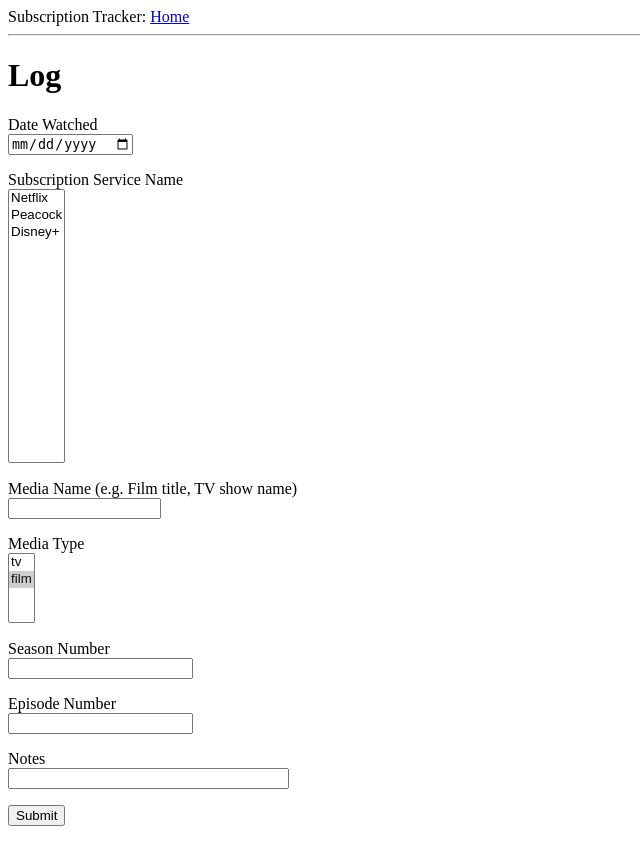
After one commit to feliciatrinh/subscriptions, a Flask app: page /log in a window 1280 px wide. The commit adds this page. Shown: the whole page, without its empty margins (0-640 px from the left). Run offline with Flask 3, Linux system fonts and the light colour scheme.

Commit message:
Added log form, fixed cost decimal

```diff
--- a/application/forms.py
+++ b/application/forms.py
@@ -1,12 +1,14 @@
 from flask_wtf import FlaskForm
-from wtforms import DateField, DecimalField, SelectField, StringField, SubmitField
+from wtforms import DateField, DecimalField, IntegerField, SelectField, StringField, SubmitField, validators
 from wtforms.validators import ValidationError, DataRequired, InputRequired
 import sqlalchemy as sa
 from sqlalchemy import func as f
 from application import db
-from application.models import PaymentFrequency, Subscription
+from application.models import MediaType, PaymentFrequency, Subscription
 
 NAME_MAX_LENGTH = 64
+NOTES_MAX_LENGTH = 256
+MEDIA_NAME_MAX_LENGTH = 256
 
 
 class SubscriptionForm(FlaskForm):
@@ -18,7 +20,7 @@ class SubscriptionForm(FlaskForm):
         coerce=PaymentFrequency.coerce,
         default=PaymentFrequency.monthly
     )
-    active_date = DateField('Active Date')
+    active_date = DateField('Active Date', validators=[validators.optional()])
     submit = SubmitField('Submit')
 
     def validate_name(self, name):
@@ -30,3 +32,26 @@ class SubscriptionForm(FlaskForm):
         ))
         if existing_subscription:
             raise ValidationError('Subscription already exists')
+
+class LogForm(FlaskForm):
+    subscription = SelectField(label='Subscription Service Name', validators=[DataRequired()])
+    date = DateField('Date Watched', validators=[validators.optional()])
+    media_title = StringField(
+        label='Media Name (e.g. Film title, TV show name)',
+        validators=[DataRequired(), validators.length(max=MEDIA_NAME_MAX_LENGTH)]
+    )
+    media_type = SelectField(
+        label='Media Type',
+        choices=MediaType.choices(),
+        coerce=MediaType.coerce,
+        default=MediaType.film
+    )
+    season_number = IntegerField(label='Season Number', validators=[validators.optional()])
+    episode_number = IntegerField(label='Episode Number', validators=[validators.optional()])
+    notes = StringField(label='Notes', validators=[validators.optional(), validators.length(max=NOTES_MAX_LENGTH)])
+
+    submit = SubmitField('Submit')
+
+    def __init__(self, *args, **kwargs):
+        super().__init__(*args, **kwargs)
+        self.subscription.choices = [(c.id, c.name) for c in Subscription.query.all()]
--- a/application/models.py
+++ b/application/models.py
@@ -52,7 +52,7 @@ class Subscription(db.Model):
     id: so.Mapped[int] = so.mapped_column(primary_key=True)
     name: so.Mapped[str] = so.mapped_column(sa.String, index=True, unique=True)
     # TODO: include a list of other names that should map to the same subscription e.g. Disney Plus is the same as Disney+
-    cost: so.Mapped[float] = so.mapped_column(sa.Float)
+    cost: so.Mapped[str] = so.mapped_column(sa.String)
     payment_frequency: so.Mapped[PaymentFrequency] = so.mapped_column(
         sa.Enum(
             PaymentFrequency,
@@ -63,6 +63,7 @@ class Subscription(db.Model):
         default=PaymentFrequency.monthly
     )
     active_date: so.Mapped[date] = so.mapped_column(sa.Date, index=True, default=lambda: date.today())
+    inactive_date: so.Mapped[Optional[date]] = so.mapped_column(sa.Date)
 
     def __repr__(self):
         return f'<Subscription(id={self.id}, name={self.name}, cost={self.cost}, payment_frequency={self.payment_frequency})>'
@@ -71,8 +72,11 @@ class Subscription(db.Model):
 class Log(db.Model):
     id: so.Mapped[int] = so.mapped_column(primary_key=True)
     date: so.Mapped[date] = so.mapped_column(sa.Date, index=True, default=lambda: date.today())
+    subscription_id: so.Mapped[int] = so.mapped_column(sa.ForeignKey(Subscription.id), index=True)
     media_id: so.Mapped[int] = so.mapped_column(sa.ForeignKey(Media.id), index=True)
-    subscription_id: so.Mapped[int] = so.mapped_column(sa.ForeignKey(Subscription.id), index=True)
+    season: so.Mapped[Optional[int]] = so.mapped_column(sa.Integer)
+    episode: so.Mapped[Optional[int]] = so.mapped_column(sa.Integer)
+    notes: so.Mapped[Optional[str]] = so.mapped_column(sa.String)
 
     media: so.Mapped[Media] = so.relationship(back_populates='logs')
 
--- a/application/routes.py
+++ b/application/routes.py
@@ -1,9 +1,9 @@
-from decimal import Decimal
 from flask import render_template, flash, redirect, url_for
 import sqlalchemy as sa
+from sqlalchemy import func as f
 from application import app, db
-from application.forms import SubscriptionForm
-from application.models import Subscription
+from application.forms import LogForm, SubscriptionForm
+from application.models import Log, Media, Subscription
 
 @app.route('/')
 @app.route('/index')
@@ -19,7 +19,7 @@ def subscription():
     if form.validate_on_submit():
         sub = Subscription(
             name=form.name.data,
-            cost=Decimal(form.cost.data).quantize(Decimal('0.00')),
+            cost=f'{form.cost.data:.2f}',
             payment_frequency=form.payment_frequency.data,
             active_date=form.active_date.data
         )
@@ -28,3 +28,37 @@ def subscription():
         flash('Subscription was added')
         return redirect(url_for('index'))
     return render_template('subscriptionform.html', title='Subscription', form=form)
+
+
+def get_media_id(title, type):
+    title = title.strip()
+    query = sa.select(Media).where(f.lower(Media.title) == title.lower())
+    existing_media = db.session.scalars(query).all()
+    if existing_media:
+        id = existing_media[0].id
+    else:
+        media = Media(title=title, type=type)
+        db.session.add(media)
+        db.session.commit()
+        id = media.id
+    return id
+
+
+@app.route('/log', methods=['GET', 'POST'])
+def log():
+    form = LogForm()
+    if form.validate_on_submit():
+        media_id = get_media_id(form.media_title.data, form.media_type.data)
+        log = Log(
+            date=form.date.data,
+            subscription_id=form.subscription.data,
+            media_id=media_id,
+            season=form.season_number.data,
+            episode=form.episode_number.data,
+            notes=form.notes.data
+        )
+        db.session.add(log)
+        db.session.commit()
+        flash('Log was submitted')
+        return redirect(url_for('index'))
+    return render_template('logform.html', title='Log', form=form)
--- a/application/templates/base.html
+++ b/application/templates/base.html
@@ -6,6 +6,15 @@
     <body>
         <div>Subscription Tracker: <a href="/index">Home</a></div>
         <hr>
+        {% with messages = get_flashed_messages() %}
+        {% if messages %}
+        <ul>
+            {% for message in messages %}
+            <li>{{ message }}</li>
+            {% endfor %}
+        </ul>
+        {% endif %}
+        {% endwith %}
         {% block content %}{% endblock %}
     </body>
 </html>
--- a/application/templates/index.html
+++ b/application/templates/index.html
@@ -9,5 +9,6 @@
     </p></div>
     {% endfor %}
 
-    <p><a href="{{ url_for('subscription') }}">Click to add Subscriptions!</a></p>
+    <p><a href="{{ url_for('subscription') }}">Click to add Subscriptions</a></p>
+    <p><a href="{{ url_for('log') }}">Click to add Logs</a></p>
 {% endblock %}
--- /dev/null
+++ b/application/templates/logform.html
@@ -0,0 +1,58 @@
+{% extends "base.html" %}
+
+{% block content %}
+<h1>Log</h1>
+<form action="" method="post">
+    {{ form.hidden_tag() }}
+    <p>
+        {{ form.date.label }}<br>
+        {{ form.date(size=4) }}<br>
+        {% for error in form.date.errors %}
+        <span style="color: red;">[{{ error }}]</span>
+        {% endfor %}
+    </p>
+    <p>
+        {{ form.subscription.label }}<br>
+        {{ form.subscription(size=16) }}<br>
+        {% for error in form.subscription.errors %}
+        <span style="color: red;">[{{ error }}]</span>
+        {% endfor %}
+    </p>
+    <p>
+        {{ form.media_title.label }}<br>
+        {{ form.media_title(size=16) }}<br>
+        {% for error in form.media_title.errors %}
+        <span style="color: red;">[{{ error }}]</span>
+        {% endfor %}
+    </p>
+    <p>
+        {{ form.media_type.label }}<br>
+        {{ form.media_type(size=4) }}<br>
+        {% for error in form.media_type.errors %}
+        <span style="color: red;">[{{ error }}]</span>
+        {% endfor %}
+    </p>
+    <p>
+        {{ form.season_number.label }}<br>
+        {{ form.season_number(size=4) }}<br>
+        {% for error in form.season_number.errors %}
+        <span style="color: red;">[{{ error }}]</span>
+        {% endfor %}
+    </p>
+    <p>
+        {{ form.episode_number.label }}<br>
+        {{ form.episode_number(size=4) }}<br>
+        {% for error in form.episode_number.errors %}
+        <span style="color: red;">[{{ error }}]</span>
+        {% endfor %}
+    </p>
+    <p>
+        {{ form.notes.label }}<br>
+        {{ form.notes(size=32) }}<br>
+        {% for error in form.notes.errors %}
+        <span style="color: red;">[{{ error }}]</span>
+        {% endfor %}
+    </p>
+    <p>{{ form.submit() }}</p>
+</form>
+{% endblock %}
```
Also changed, not shown: migrations/versions/496200dcfcb3_tables.py (renamed from migrations/versions/d967930a6600_tables.py, +10 -6 lines), app.db, migrations/README.md, 1 other file. Lines whose indentation alone changed are shown as unchanged.
